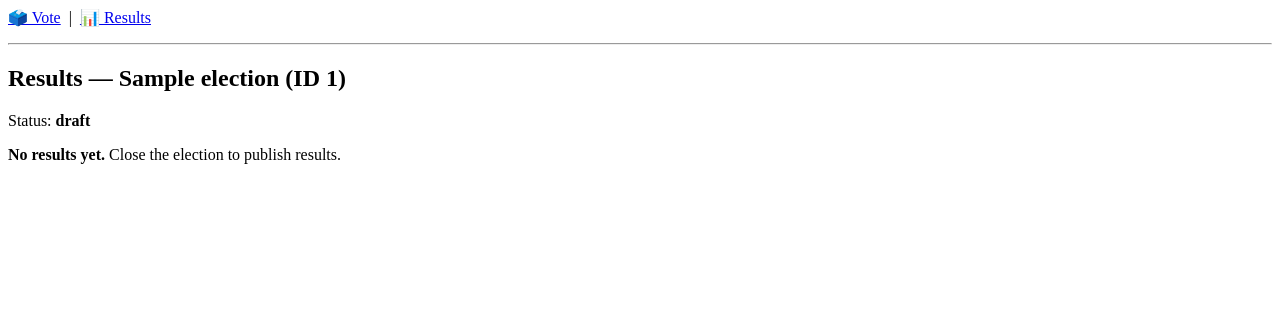
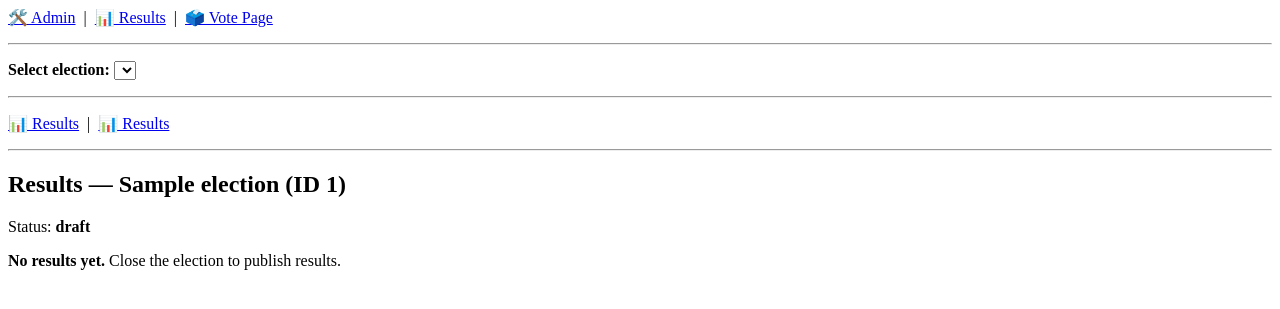
Before and after one commit to AlexanderMarsh11/Electronic-Voting, a Flask app: page /results/1 in a window 1280 px wide. Shown: the top 309 px of the page. Run offline with Flask 3, Linux system fonts and the light colour scheme; tables that the repository leaves empty hold one stand-in row (values such as "Sample post"); lists and menus that the app fills with data are empty.

Commit message:
Update app.py and resultsfile

```diff
--- a/app.py
+++ b/app.py
@@ -458,14 +458,22 @@ def admin_close_election(election_id: int):
 def admin_results(election_id: int):
     require_admin()
 
+    token = request.args.get("token", "")
+
     conn = db_conn()
     cur = conn.cursor(dictionary=True)
 
+    # Get list of elections for the dropdown
+    cur.execute("SELECT id, title, status FROM elections ORDER BY id DESC")
+    elections = cur.fetchall()
+
+    # Get the selected election
     cur.execute("SELECT id, title, status FROM elections WHERE id=%s", (election_id,))
     election = cur.fetchone()
     if not election:
         abort(404, "Election not found")
 
+    # Get latest results snapshot for this election
     cur.execute(
         "SELECT results_json, published_at FROM results WHERE election_id=%s ORDER BY published_at DESC LIMIT 1",
         (election_id,)
@@ -475,7 +483,15 @@ def admin_results(election_id: int):
     results = json.loads(row["results_json"]) if row else None
     published_at = row["published_at"] if row else None
 
-    return render_template("results.html", election=election, results=results, published_at=published_at)
+    return render_template(
+        "results.html",
+        election=election,
+        results=results,
+        published_at=published_at,
+        elections=elections,        # ✅ for dropdown
+        selected_id=election_id,    # ✅ currently viewed election
+        token=token                # ✅ keep token in navigation
+    )
 
 @app.get("/results/<int:election_id>")
 def public_results(election_id: int):
@@ -547,6 +563,48 @@ def admin_create_election():
     token = request.args.get("token", "")
     return redirect(url_for("admin_page", token=token, election_id=election_id))
 
+@app.get("/results")
+def results_picker():
+    election_id = request.args.get("election_id")
+
+    conn = db_conn()
+    cur = conn.cursor(dictionary=True)
+
+    # list elections for dropdown
+    cur.execute("SELECT id, title, status FROM elections ORDER BY id DESC")
+    elections = cur.fetchall()
+
+    # default election = latest if not provided
+    if not election_id and elections:
+        election_id = str(elections[0]["id"])
+
+    if not election_id:
+        return render_template("results_public.html", elections=[], election=None, results=None, published_at=None)
+
+    election_id_int = int(election_id)
+
+    cur.execute("SELECT id, title, status FROM elections WHERE id=%s", (election_id_int,))
+    election = cur.fetchone()
+    if not election:
+        abort(404, "Election not found")
+
+    cur.execute(
+        "SELECT results_json, published_at FROM results WHERE election_id=%s ORDER BY published_at DESC LIMIT 1",
+        (election_id_int,)
+    )
+    row = cur.fetchone()
+
+    results = json.loads(row["results_json"]) if row else None
+    published_at = row["published_at"] if row else None
+
+    return render_template(
+        "results_public.html",
+        elections=elections,
+        election=election,
+        results=results,
+        published_at=published_at,
+        selected_election_id=election_id_int,
+    )
 
 if __name__ == "__main__":
     app.run(host="0.0.0.0", port=5000)
--- a/templates/results.html
+++ b/templates/results.html
@@ -2,8 +2,30 @@
 <html>
 <head><meta charset="utf-8"><title>Results</title></head>
 <body>
+
+    <nav style="margin-bottom: 16px;">
+  <a href="/admin?token={{ token }}&election_id={{ selected_id }}">🛠️ Admin</a>
+  &nbsp;|&nbsp;
+  <a href="/admin/results/{{ selected_id }}?token={{ token }}">📊 Results</a>
+  &nbsp;|&nbsp;
+  <a href="/vote?election_id={{ selected_id }}">🗳️ Vote Page</a>
+</nav>
+
+<hr style="margin-bottom:16px;">
+
+<label><b>Select election:</b></label>
+<select onchange="window.location.href='/admin/results/' + this.value + '?token={{ token }}'">
+  {% for e in elections %}
+    <option value="{{ e.id }}" {% if e.id == selected_id %}selected{% endif %}>
+      #{{ e.id }} - {{ e.title }} ({{ e.status }})
+    </option>
+  {% endfor %}
+</select>
+
+<hr style="margin:16px 0;">
+
 <nav style="margin-bottom: 16px;">
-  <a href="/vote?election_id={{ election.id }}">🗳️ Vote</a>
+  <a href="/results?election_id={{ election_id }}">📊 Results</a>
   &nbsp;|&nbsp;
   <a href="/results/{{ election.id }}">📊 Results</a>
 </nav>
```
Also changed, not shown: templates/results_public.html (added, +56 -0 lines).
